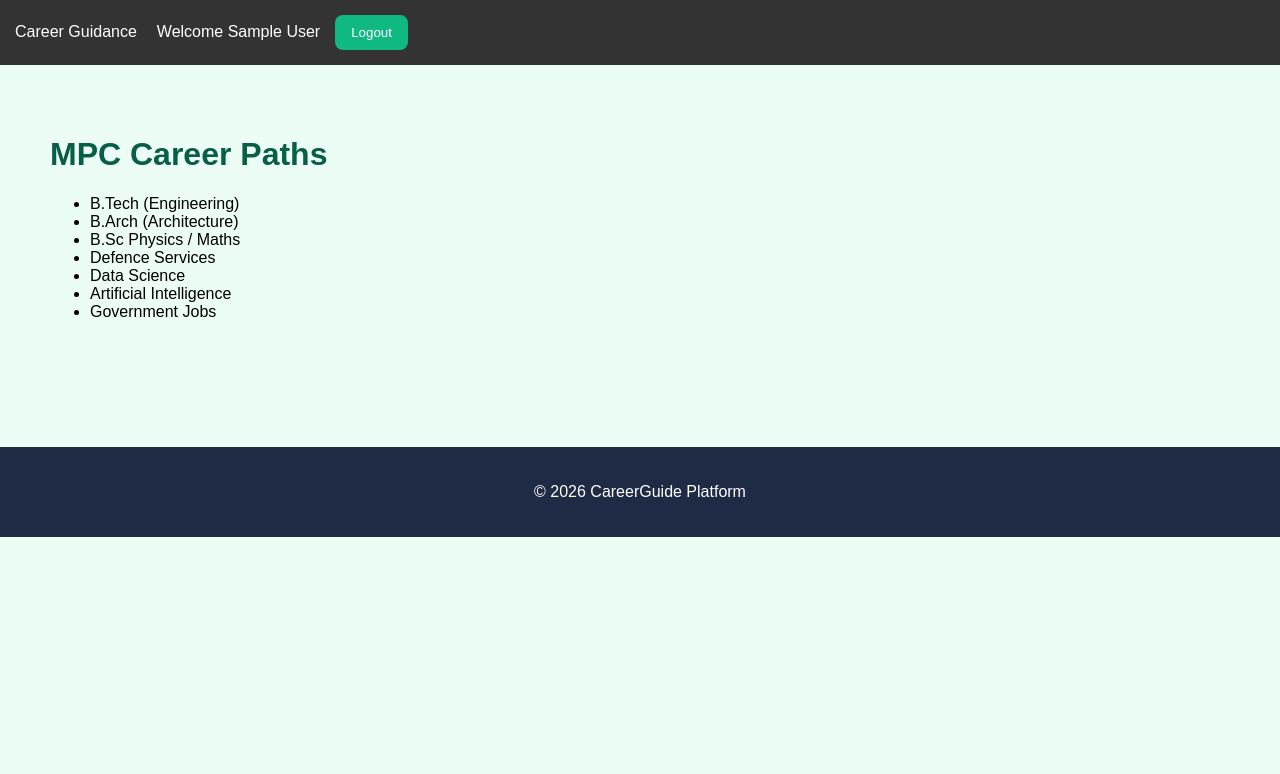
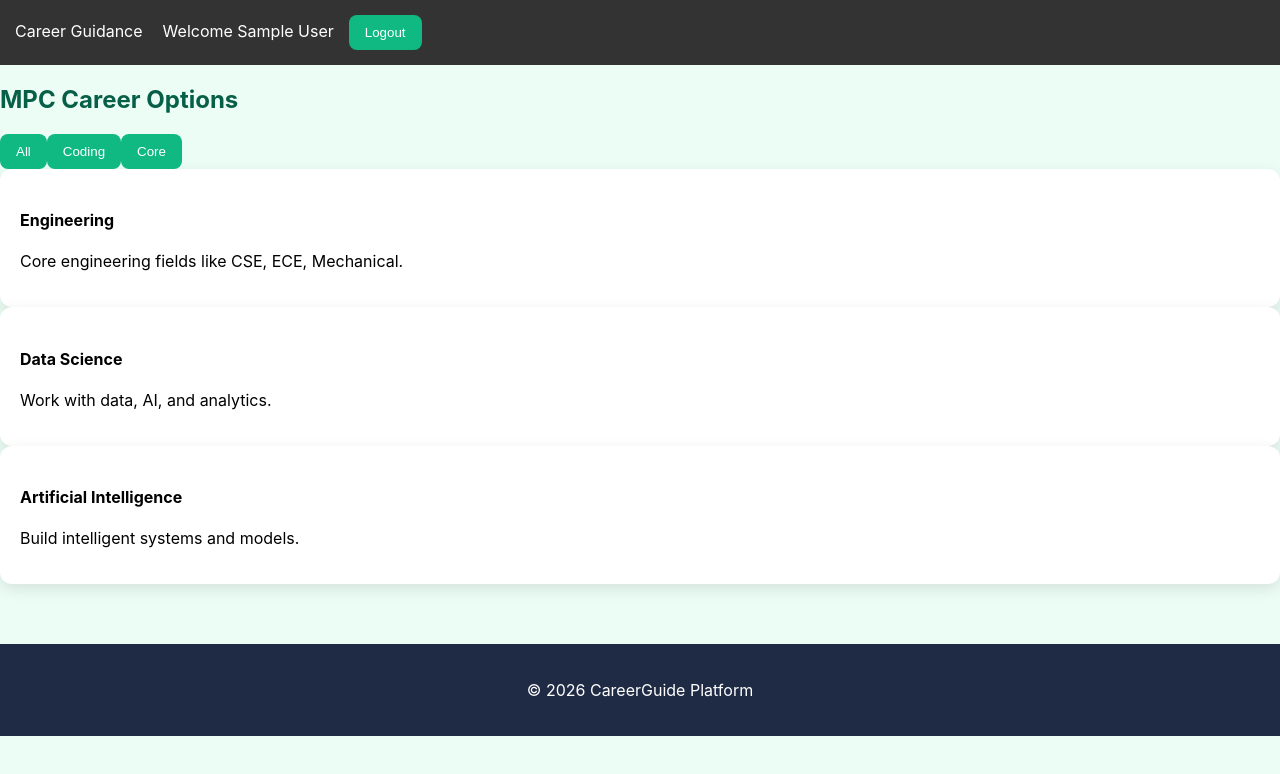
Before and after one commit to hezyoninimshiai-gif/career-guidance-mern, a React (Create React App) app in the folder frontend/: page /mpc in a window 1280 px wide. Shown: the top 774 px of the page. Built offline with nearby package versions, Linux system fonts and the light colour scheme; sample sign-in values are in the browser's storage.

Commit message:
Added MPC filtering feature

```diff
--- a/frontend/src/App.js
+++ b/frontend/src/App.js
@@ -17,6 +17,7 @@ import MECPage from "./pages/MECPage";
 import HECPage from "./pages/HECPage";
 import About from "./pages/About";
 import Contact from "./pages/Contact";
+import CareerDetail from "./pages/CareerDetail";
 
 function Home({ openModal }) {
   const [showModal, setShowModal] = useState(false);
@@ -58,6 +59,7 @@ function App() {
 
       <Routes>
         <Route path="/" element={<Home />} />
+        <Route path="/career/:id" element={<CareerDetail />} />
 
         <Route
           path="/mpc"
--- a/frontend/src/components/CareerPaths.js
+++ b/frontend/src/components/CareerPaths.js
@@ -3,21 +3,30 @@ import "../App.css";
 import { Link } from "react-router-dom";
 import "./CareerPaths.css";
 import { motion } from "framer-motion";
+import { useNavigate } from "react-router-dom";
 
 function CareerPaths(){
 
+const navigate = useNavigate();
 return(
 <div className="career-container">
 <h2>Explore Career Paths</h2>
 <div className="career-grid">
-<motion.div className="career-card" whileHover={{scale:1.05}}>
-    <h3>MPC</h3>
+
+<motion.div  className="career-card"
+  style={{ cursor: "pointer" }}
+  onClick={() => navigate("/mpc")}
+>
+  <h3>MPC</h3>
 <p>B.Tech → CS, ECE, EEE</p>
 <p>Jobs: Software Engineer, Data Scientist</p>
 <p>Salary: ₹6L - ₹25L</p>
 <Link to="/mpc">
-<button>Explore</button>
-</Link>
+<button
+  className="btn btn-success"
+>
+  Explore
+</button></Link>
 </motion.div>
 
 <motion.div className="career-card">
@@ -26,8 +35,8 @@ return(
   <p>Jobs: Doctor, Pharmacist</p>
   <p>Salary: ₹8L - ₹40L</p>
   <Link to="/bipc">
-    <button>Explore</button>
-  </Link>
+  <button className="btn btn-success"> Explore </button>
+</Link>
 </motion.div>
 
 <motion.div className="career-card">
@@ -36,7 +45,7 @@ return(
   <p>Jobs: Accountant, Auditor</p>
   <p>Salary: ₹4L - ₹15L</p>
   <Link to="/cec">
-    <button>Explore</button>
+<button className="btn btn-success"> Explore </button>
   </Link>
 </motion.div>
 
@@ -46,7 +55,7 @@ return(
   <p>Jobs: Economist, Analyst</p>
   <p>Salary: ₹5L - ₹18L</p>
   <Link to="/mec">
-    <button>Explore</button>
+<button className="btn btn-success"> Explore </button>
   </Link>
 </motion.div>
 </div>
--- /dev/null
+++ b/frontend/src/data/careerData.js
@@ -0,0 +1,59 @@
+const careerData = {
+
+mpc: [
+  {
+    id: "engineering",
+    title: "Engineering",
+    description: "Core engineering fields like CSE, ECE, Mechanical.",
+    skills: ["Maths", "Problem Solving"],
+    path: "B.Tech",
+    category: "core"
+  },
+  {
+    id: "data-science",
+    title: "Data Science",
+    description: "Work with data, AI, and analytics.",
+    skills: ["Python", "Statistics"],
+    path: "B.Tech / BSc",
+    category: "coding"
+  },
+  {
+    id: "ai",
+    title: "Artificial Intelligence",
+    description: "Build intelligent systems and models.",
+    skills: ["Python", "ML"],
+    path: "B.Tech AI",
+    category: "coding"
+  }
+],
+  bipc: [
+    "Doctor (MBBS)",
+    "Pharmacy",
+    "Biotechnology",
+    "Nursing",
+    "Microbiology"
+  ],
+  cec: [
+    "Chartered Accountant",
+    "Business Management",
+    "Banking",
+    "Finance",
+    "Entrepreneurship"
+  ],
+  mec: [
+    "Economics",
+    "Statistics",
+    "Actuarial Science",
+    "Data Analyst",
+    "Research"
+  ],
+  hec: [
+    "Law",
+    "Civil Services",
+    "Journalism",
+    "Psychology",
+    "Teaching"
+  ]
+};
+
+export default careerData;
--- /dev/null
+++ b/frontend/src/pages/CareerDetail.js
@@ -0,0 +1,35 @@
+import React from "react";
+import { useParams } from "react-router-dom";
+import careerData from "../data/careerData";
+
+const CareerDetail = () => {
+  const { id } = useParams();
+
+  // combine all career arrays (only mpc has objects for now)
+  const allCareers = Object.values(careerData).flat();
+
+  const career = allCareers.find((c) => c.id === id);
+
+  if (!career) {
+    return <h2 className="text-center mt-5">Career not found</h2>;
+  }
+
+  return (
+    <div className="container mt-4">
+      <h2>{career.title}</h2>
+      <p>{career.description}</p>
+
+      <h4>Required Skills</h4>
+      <ul>
+        {career.skills.map((skill, index) => (
+          <li key={index}>{skill}</li>
+        ))}
+      </ul>
+
+      <h4>Career Path</h4>
+      <p>{career.path}</p>
+    </div>
+  );
+};
+
+export default CareerDetail;
--- a/frontend/src/pages/MPCPage.js
+++ b/frontend/src/pages/MPCPage.js
@@ -1,19 +1,64 @@
-import React from "react";
-function MPCPage(){
-return(
-<div style={{padding:"50px"}}>
-<h1>MPC Career Paths</h1>
-<ul>
-<li>B.Tech (Engineering)</li>
-<li>B.Arch (Architecture)</li>
-<li>B.Sc Physics / Maths</li>
-<li>Defence Services</li>
-<li>Data Science</li>
-<li>Artificial Intelligence</li>
-<li>Government Jobs</li>
-</ul>
-</div>
-)
-}
+import React, { useState } from "react";
+import { useNavigate } from "react-router-dom";
+import careerData from "../data/careerData";
+import "../index.css";
+
+const MPCPage = () => {
+  const navigate = useNavigate();
+  const careers = careerData.mpc;
+
+  const [filter, setFilter] = useState("all");
+
+  const filteredCareers =
+    filter === "all"
+      ? careers
+      : careers.filter((c) => c.category === filter);
+
+  return (
+    <div className="container mt-4">
+      <h2 className="mb-4">MPC Career Options</h2>
+
+      {/* Filter Buttons */}
+      <div className="mb-3">
+        <button
+          onClick={() => setFilter("all")}
+          className="btn btn-secondary me-2"
+        >
+          All
+        </button>
+
+        <button
+          onClick={() => setFilter("coding")}
+          className="btn btn-primary me-2"
+        >
+          Coding
+        </button>
+
+        <button
+          onClick={() => setFilter("core")}
+          className="btn btn-warning"
+        >
+          Core
+        </button>
+      </div>
+
+      {/* Career Cards */}
+      <div className="row">
+        {filteredCareers.map((career) => (
+          <div className="col-md-4 mb-3" key={career.id}>
+            <div
+              className="card p-3 shadow-sm career-card"
+              style={{ cursor: "pointer" }}
+              onClick={() => navigate(`/career/${career.id}`)}
+            >
+              <h4>{career.title}</h4>
+              <p>{career.description}</p>
+            </div>
+          </div>
+        ))}
+      </div>
+    </div>
+  );
+};
 
 export default MPCPage;
```
